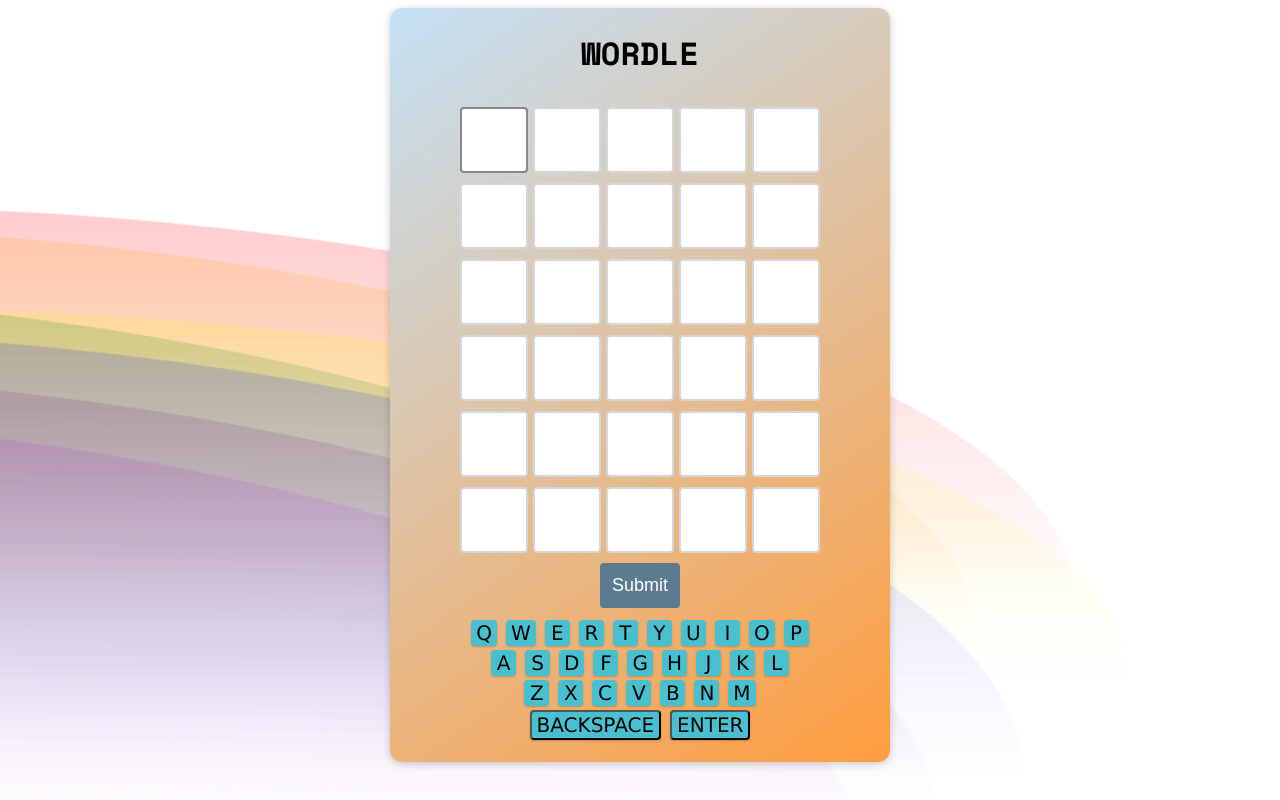
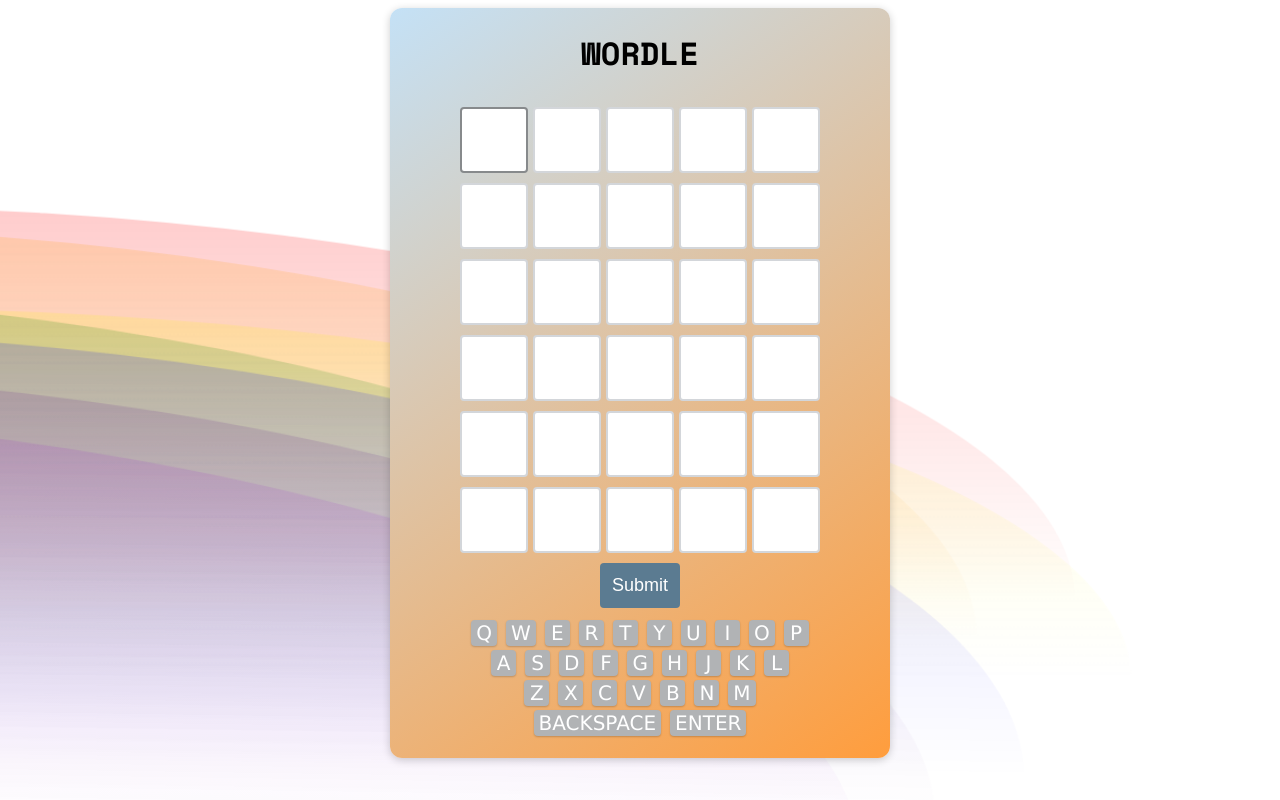
Before and after one commit to Bombatomica64/Wordle, an Angular app: page /home in a window 1280 px wide. Both pictures are taken after a click on the button "Start Game". Built offline with nearby package versions, Linux system fonts and the light colour scheme; a web font is replaced by a local one.

Commit message:
Lavoro sullo stile

```diff
--- a/src/app/homepage/homepage.component.html
+++ b/src/app/homepage/homepage.component.html
@@ -1,5 +1,10 @@
 <div class="wordle-container">
   <h1>WORDLE</h1>
+
+
+  <h3 *ngIf="!isStarted()">One word</h3>
+  <h3 *ngIf="!isStarted()">Five letters</h3>
+  <h3 *ngIf="!isStarted()">Six tries</h3>
 
   <div *ngIf="isStarted()" class="wave-background">
     <div class="wave"></div>
--- a/src/app/homepage/homepage.component.scss
+++ b/src/app/homepage/homepage.component.scss
@@ -3,7 +3,7 @@
   padding: 0;
   min-height: 100vh;
   overflow-x: hidden;
-  position: relative;
+  /* position: relative; */
   font-family: Arial, sans-serif;
   display: flex;
   justify-content: center;
@@ -19,6 +19,9 @@
 
   h1 {
     margin-bottom: 30px;
+    font-family: "Space mono";
+  }
+  h3 {
     font-family: "Space mono";
   }
   background: linear-gradient(145deg, #c4e1f6, #ff9d3d);
--- a/src/app/keyboard/keyboard.component.html
+++ b/src/app/keyboard/keyboard.component.html
@@ -9,9 +9,9 @@
     </div>
   </div>
   <div class="key-row">
-    <button (click)="onBackspaceClick()" class="key backspace">
+    <div (click)="onBackspaceClick()" class="key backspace">
       BACKSPACE
-    </button>
-    <button (click)="onEnterClick()" class="key enter">ENTER</button>
+    </div>
+    <div (click)="onEnterClick()" class="key enter">ENTER</div>
   </div>
 </div>
--- a/src/app/keyboard/keyboard.component.scss
+++ b/src/app/keyboard/keyboard.component.scss
@@ -16,8 +16,8 @@
   font-size: 20px;
   font-family: Verdana, Geneva, Tahoma, sans-serif;
   text-align: center;
-  background-color: #48c0d0;
-  color: black;
+  background-color: #b1b3b5;
+  color: white;
   // border: solid 1px rgb(66, 66, 66);
   box-shadow: 0 1px 2px rgba(0, 0, 0, 0.2);
   border-radius: 4px;
@@ -28,8 +28,7 @@
   transition: background-color 0.3s, color 0.3s;
 
   &:hover {
-    background-color: #b1b3b5;
-    color: white;
+    background-color: #0199d0;
   }
 
   &.correct {
```
